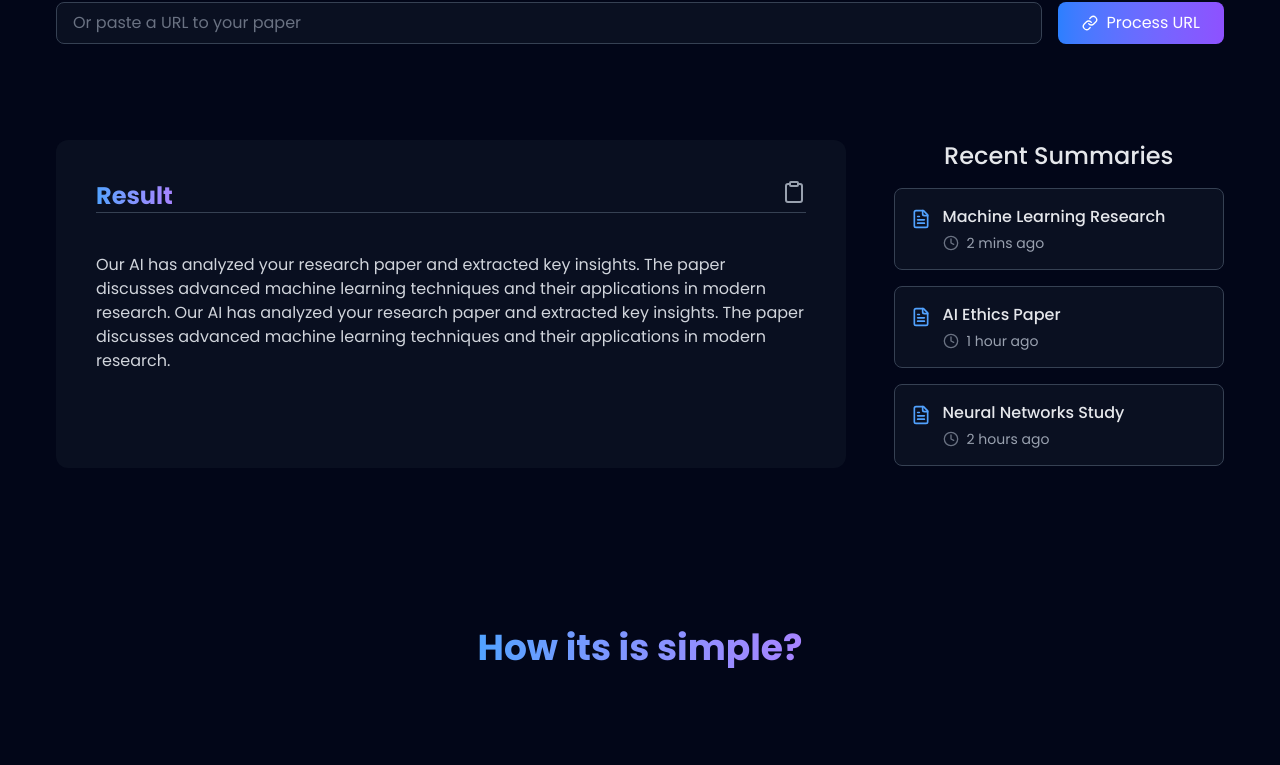
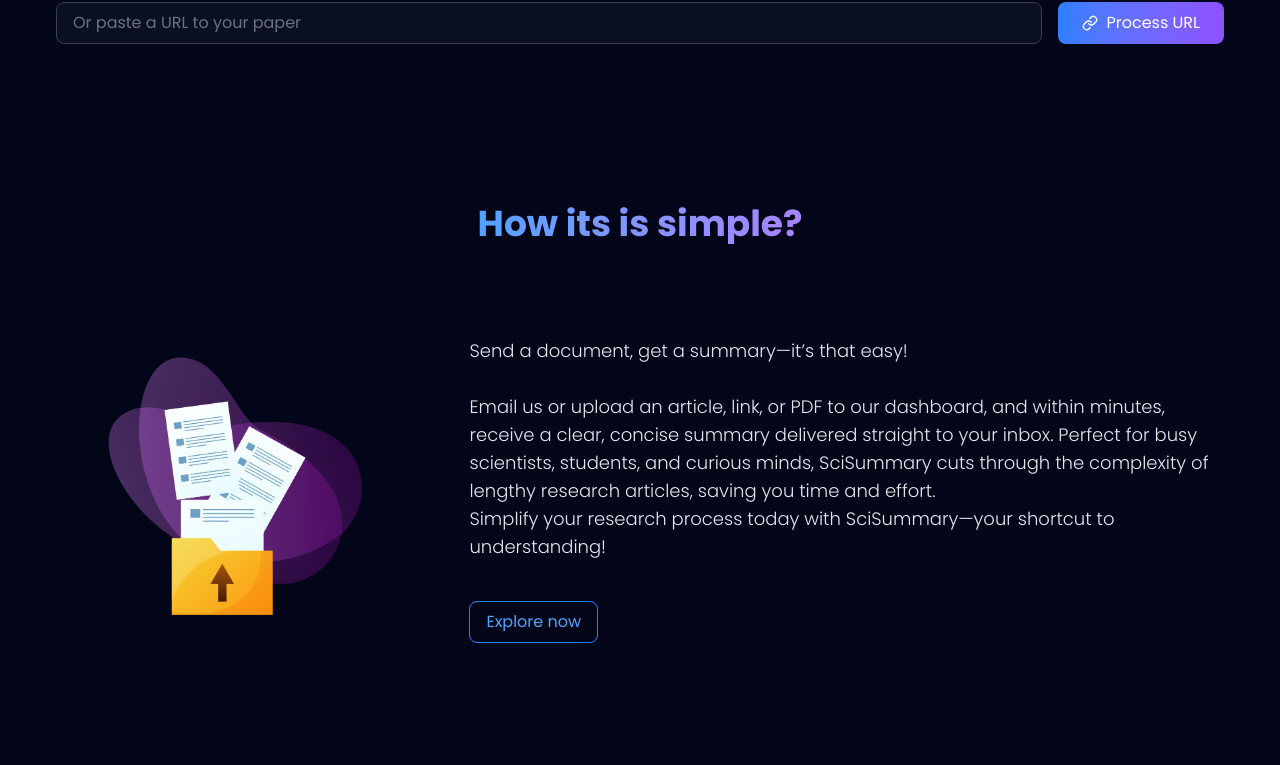
Before and after one commit to shk-saleh/Research-App, a React (Vite) app: page / in a window 1280 px wide. Shown: the part 1346-2111 px from the top of the page. Built offline with nearby package versions, Linux system fonts and the light colour scheme.

Commit message:
ui tested

```diff
--- a/src/Components/Research.jsx
+++ b/src/Components/Research.jsx
@@ -12,7 +12,7 @@
   const content = useRef(null);
 
   const [isDragging, setIsDragging] = useState(false);
-  const [showResults, setShowResults] = useState(true);
+  const [showResults, setShowResults] = useState(false);  // as it fetch data from api it get true
   const [urlInput, setUrlInput] = useState('');
   const [error, setError] = useState('');
   const [uploadProgress, setUploadProgress] = useState(0); // State to track upload progress
@@ -26,10 +26,10 @@
 
   const copyContent = useCallback(() => {
 
-    // content.current?.select();    // to show selected
-    window.navigator.clipboard.writeText(content.current.value);
+    content.current?.select();    // to show selected
+    document.execCommand('copy');
 
-  })
+  }, [])
 
   const handleDragOver = useCallback((e) => {
     e.preventDefault();
@@ -186,27 +186,26 @@
           <motion.div
             initial={{ y: 50, opacity: 0 }}
             animate={{ y: 0, opacity: 1 }}
-            className="mt-24 flex gap-12 w-full"
+            className="mt-24 flex flex-col lg:flex-row gap-12 w-full"
           >
             {/* Summary Content */}
-            <div className="text-left font-normal w-3/2 bg-gray-900/50 p-10 rounded-xl overflow-y-scroll h-82">
+            <div className="text-left font-normal lg:w-3/2 w-full bg-gray-900/50 p-10 rounded-xl overflow-y-scroll h-82">
               <div className='flex justify-between items-center mb-10 border-b border-gray-700'>
                 <h3 className="text-2xl font-bold bg-gradient-to-r from-blue-400 to-violet-400 bg-clip-text text-transparent">
                   Result
                 </h3>
                 <Clipboard className='text-gray-400 mb-2 cursor-pointer' onClick={copyContent}/>
               </div>
-              <p className="text-gray-300 mb-4" ref={content}>
-                Our AI has analyzed your research paper and extracted key insights. The paper discusses
-                advanced machine learning techniques and their applications in modern research.
-                Our AI has analyzed your research paper and extracted key insights. The paper discusses
-                advanced machine learning techniques and their applications in modern research.
-
-              </p>
+              <textarea
+                ref={content}
+                readOnly
+                className="w-full h-64 bg-transparent text-gray-300 resize-none focus:outline-none"
+                value="Our AI has analyzed your research paper and extracted key insights. The paper discusses advanced machine learning techniques and their applications in modern research. Our AI has analyzed your research paper and extracted key insights. The paper discusses advanced machine learning techniques and their applications in modern research."
+              />
             </div>
 
             {/* Recent Summaries */}
-            <div className='w-2/3'>
+            <div className='lg:w-2/3 w-full'>
               <h3 className="text-2xl font-medium text-gray-200 mb-4">Recent Summaries</h3>
               <div className="space-y-4">
                 {recentSummaries.map(summary => (
--- a/src/index.css
+++ b/src/index.css
@@ -20,3 +20,7 @@
 ::selection{
     background: #5e5f7a69;
 }
+
+textarea::-webkit-scrollbar{
+    width: 0;
+}
```
